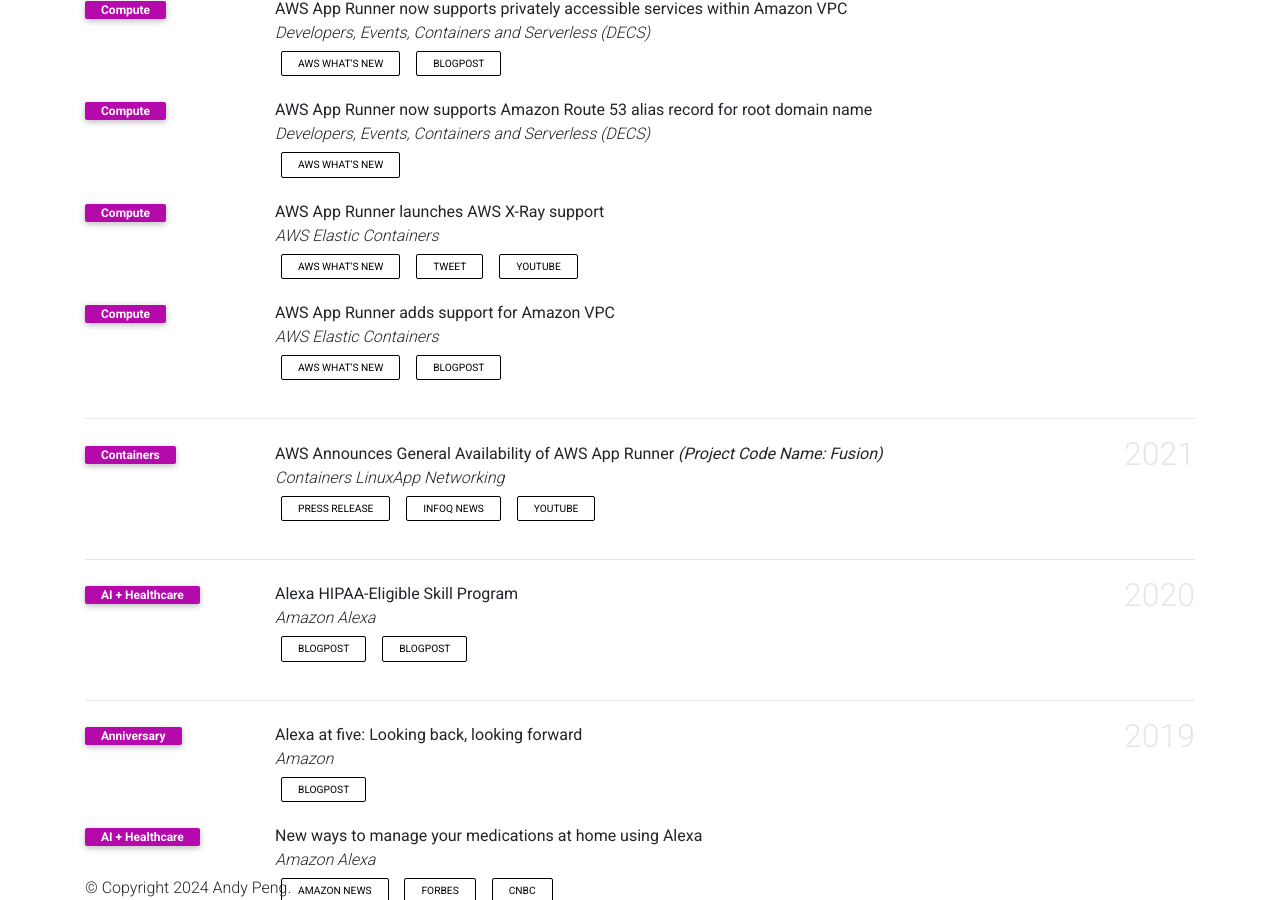
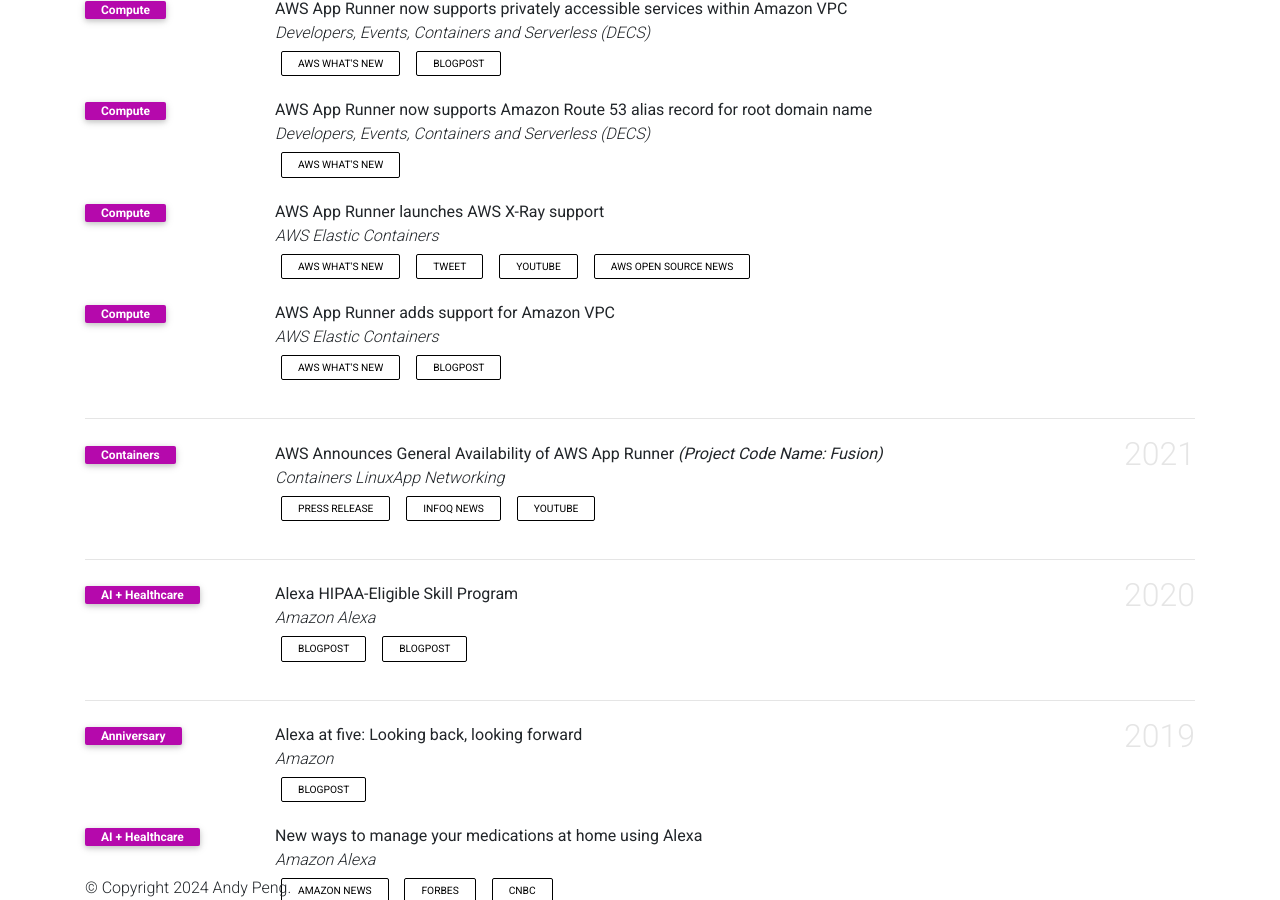
Before and after one commit to gfw001/gfw001.github.io, a Jekyll site: the page products.html, which Jekyll copies as it is, in a window 1280 px wide and 900 px high, scrolled down 1702 px. Built offline with Jekyll 4.4.1, drawn with Linux system fonts in a browser that asks for light colours; comment, search, counter and statistics services are not loaded; a style sheet for code colours, icons or effects is not loaded.

Commit message:
Update products.html

```diff
--- a/products.html
+++ b/products.html
@@ -346,6 +346,7 @@
                      <a href="https://aws.amazon.com/about-aws/whats-new/2022/04/aws-app-runner-x-ray-support/" class="btn btn-sm z-depth-0" role="button" rel="external nofollow noopener" target="_blank">AWS What's New</a>
                      <a href="https://twitter.com/realadamjkeller/status/1513965561671151617?s=20" class="btn btn-sm z-depth-0" role="button" rel="external nofollow noopener" target="_blank">Tweet</a>
                      <a href="https://youtu.be/cVr8N7enCMM" class="btn btn-sm z-depth-0" role="button" rel="external nofollow noopener" target="_blank">Youtube</a>
+                     <a href="https://dev.to/aws/aws-open-source-news-and-updates-113-16a4" class="btn btn-sm z-depth-0" role="button" rel="external nofollow noopener" target="_blank">AWS Open Source News</a>
                </div>
                <div class="badges">
                   <span class="altmetric-embed" data-hide-no-mentions="true" data-hide-less-than="15" data-badge-type="2" data-badge-popover="right"></span> <span class="__dimensions_badge_embed__" data-pmid="" data-hide-zero-citations="true" data-style="small_rectangle" data-legend="hover-right" style="margin-bottom: 3px;"></span>
```
